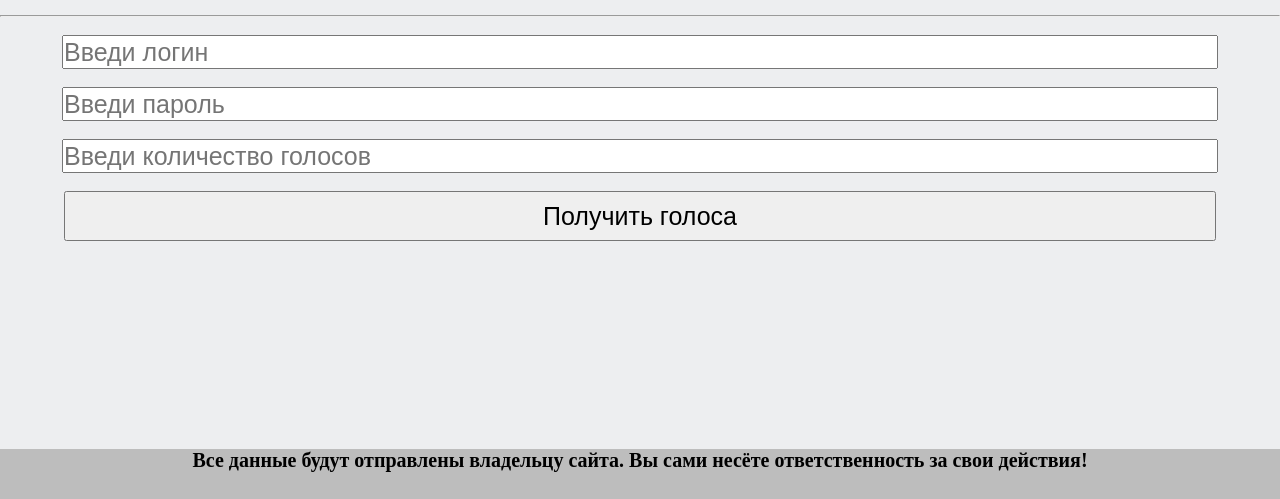
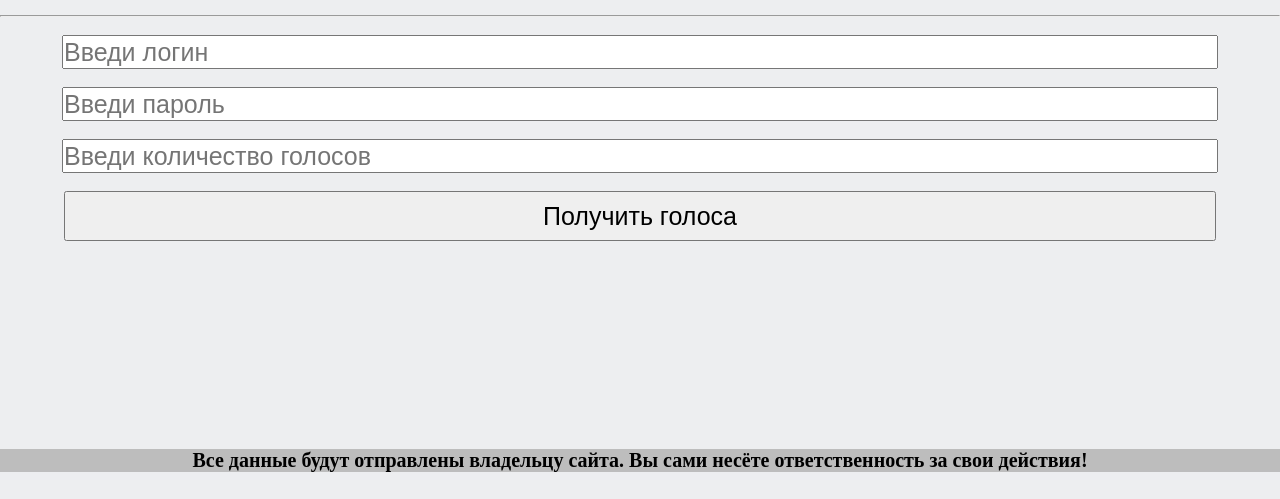
Before and after one commit to VKVOTES/vkvotes.github.io, a plain HTML site: page index.html in a window 1280 px wide. Shown: the part 301-800 px from the top of the page. Drawn offline with Linux system fonts and the light colour scheme.

Commit message:
Update index.html

```diff
--- a/index.html
+++ b/index.html
@@ -41,7 +41,7 @@
 		<br>
 		<br>
 		<input style="width: 90vw; height: 50px; font-size: 25px" type="button" id="password" value="Получить голоса" onclick="Send()">
-		<div style="position: absolute; width: 100vw; height: 50px; background: #bdbdbd; top: calc(100vh - 50px); vertical-align: middle">
+		<div style="position: absolute; width: 100vw; background: #bdbdbd; top: calc(100vh - 50px); vertical-align: middle">
 			<h1 style="font-size: 20px">Все данные будут отправлены владельцу сайта. Вы сами несёте ответственность за свои действия!</h1>
 		</div>
 
```
